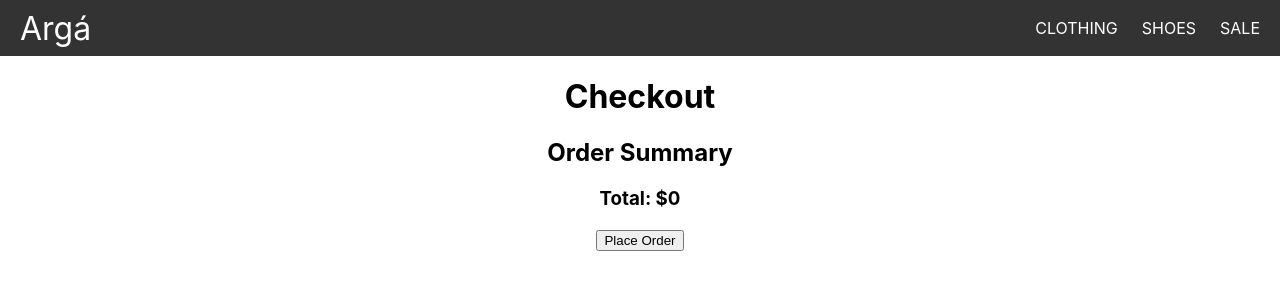
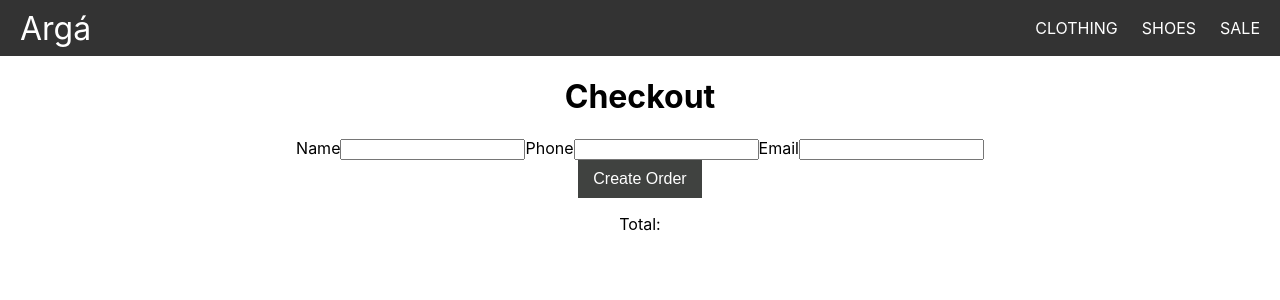
Before and after one commit to esthersmeke/PF-SmekeReact, a React (Create React App) app: page /checkout in a window 1280 px wide. Shown: the top 300 px of the page. Built offline with nearby package versions, Linux system fonts and the light colour scheme.

Commit message:
Con error en el Checkout

```diff
--- a/src/components/Checkout/Checkout.js
+++ b/src/components/Checkout/Checkout.js
@@ -1,28 +1,88 @@
-import React, { useContext } from "react";
+// Checkout.js
+import React, { useContext, useState } from "react";
 import { CartContext } from "../../context/CartContext";
+import { db } from "../../index";
+
+import CheckoutForm from "../CheckoutForm/CheckoutForm";
+import {
+  Timestamp,
+  writeBatch,
+  collection,
+  addDoc,
+  doc,
+} from "firebase/firestore";
+
+import "./Checkout.css"; // Importa Checkout.css desde el directorio actual
 
 const Checkout = () => {
-  const { cart, totalAmount } = useContext(CartContext);
+  const [loading, setLoading] = useState(false);
+  const [orderId, setOrderId] = useState("");
+
+  const { cart, total, clearCart } = useContext(CartContext);
+
+  const createOrder = async ({ name, phone, email }) => {
+    setLoading(true);
+
+    try {
+      // Verificar si el total es un número válido
+      if (isNaN(total)) {
+        throw new Error("Total is not a valid number.");
+      }
+
+      const objOrder = {
+        buyer: {
+          name,
+          phone,
+          email,
+        },
+        items: cart,
+        // Asegúrate de que total sea un número válido antes de asignarlo
+        total: total || 0, // Si total es undefined, asigna 0 como valor predeterminado
+        date: Timestamp.fromDate(new Date()),
+      };
+
+      const batch = writeBatch(db);
+
+      const ordersCollection = collection(db, "orders");
+      const newOrderRef = doc(ordersCollection);
+
+      batch.set(newOrderRef, objOrder); // Corrige el typo en objOrder
+
+      cart.forEach((item) => {
+        const productRef = doc(db, "products", item.id);
+
+        batch.update(productRef, {
+          stock: item.stock - item.quantity,
+        });
+
+        if (item.stock - item.quantity < 0) {
+          throw new Error(`${item.name} is out of stock.`);
+        }
+      });
+      await batch.commit();
+      setOrderId(newOrderRef.id);
+      clearCart();
+    } catch (error) {
+      console.error("Error processing order: ", error);
+      setLoading(false);
+    }
+  };
+
+  if (loading) {
+    return <h1>Processing Order...</h1>;
+  }
+
+  if (orderId) {
+    return <h1>Your order ID is: {orderId}</h1>;
+  }
+
+  console.log("Total en Checkout:", total);
 
   return (
     <div>
       <h1>Checkout</h1>
-      <div>
-        <h2>Order Summary</h2>
-        <ul style={{ listStyleType: "none" }}>
-          {cart.map((item) => (
-            <li key={item.id}>
-              <h4>{item.name}</h4>
-              <span> ${item.price}</span>
-              <span> Quantity: {item.quantity}</span>
-            </li>
-          ))}
-        </ul>
-        <h3>Total: ${totalAmount}</h3>
-      </div>
-      <div>
-        <button>Place Order</button>
-      </div>
+      {/* Pasa la prop total al componente CheckoutForm */}
+      <CheckoutForm onConfirm={createOrder} total={total} />
     </div>
   );
 };
--- /dev/null
+++ b/src/components/CheckoutForm/CheckoutForm.js
@@ -0,0 +1,68 @@
+// CheckoutForm.js
+import React, { useState } from "react";
+
+const CheckoutForm = ({ onConfirm, total }) => {
+  const [name, setName] = useState("");
+  const [phone, setPhone] = useState("");
+  const [email, setEmail] = useState("");
+
+  const handleConfirm = (event) => {
+    event.preventDefault();
+
+    const userData = {
+      name,
+      phone,
+      email,
+    };
+
+    onConfirm(userData);
+  };
+
+  return (
+    <div className="Container">
+      <form onSubmit={handleConfirm} className="Form">
+        <label className="Label">
+          Name
+          <input
+            className="Input"
+            type="text"
+            value={name}
+            onChange={({ target }) => setName(target.value)}
+            required
+          />
+        </label>
+        <label className="Label">
+          Phone
+          <input
+            className="Input"
+            type="text"
+            value={phone}
+            onChange={({ target }) => setPhone(target.value)}
+            required
+          />
+        </label>
+        <label className="Label">
+          Email
+          <input
+            className="Input"
+            type="email"
+            value={email}
+            onChange={({ target }) => setEmail(target.value)}
+            required
+          />
+        </label>
+        <div className="Label">
+          <button type="submit" className="Button">
+            Create Order
+          </button>
+        </div>
+        {/* Agrega un campo para mostrar el total */}
+        <div className="Label">
+          <p>Total:{total}</p>
+        </div>
+      </form>
+    </div>
+  );
+};
+
+export default CheckoutForm;
```
Also changed, not shown: src/components/CheckoutForm/CheckoutForm.css (added).
